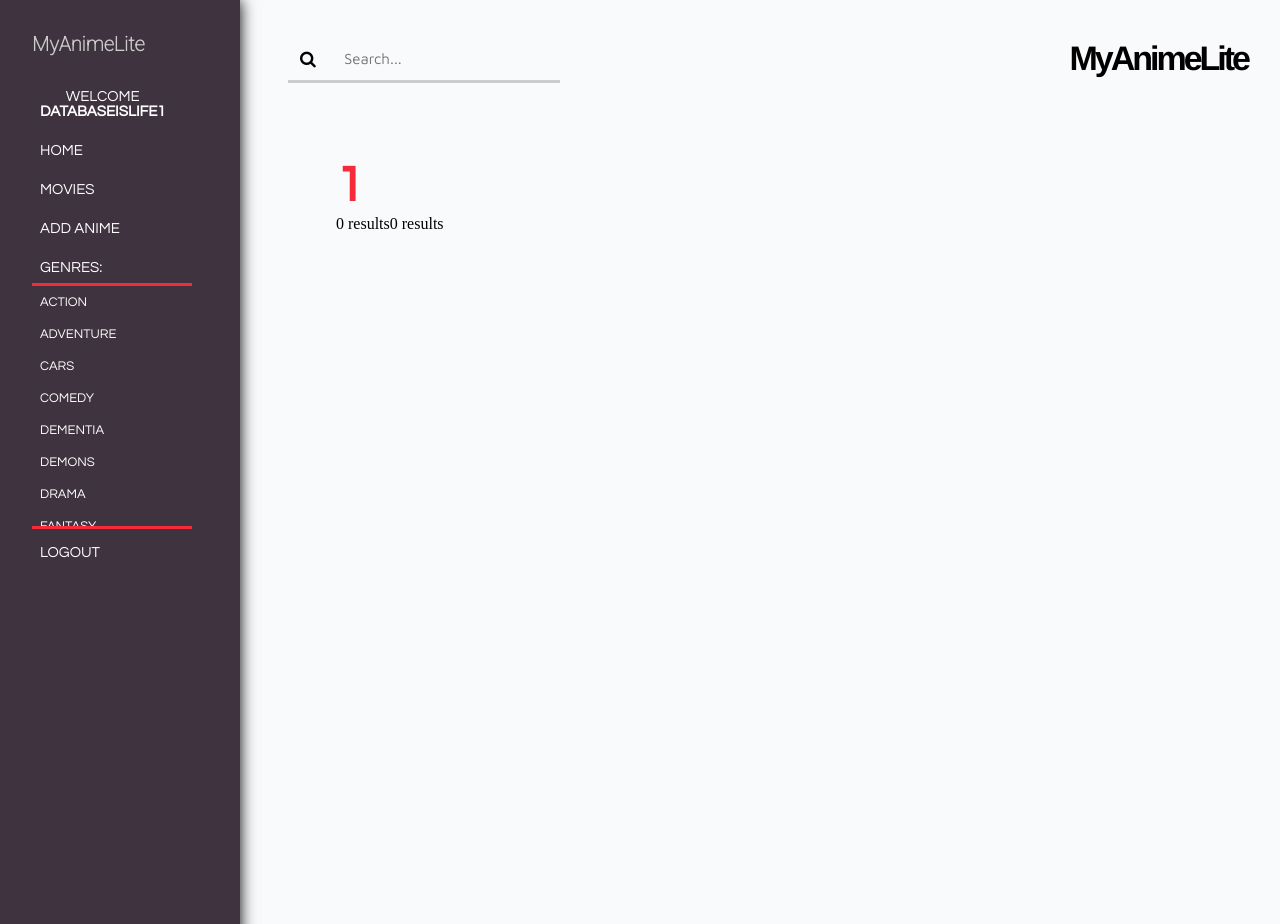
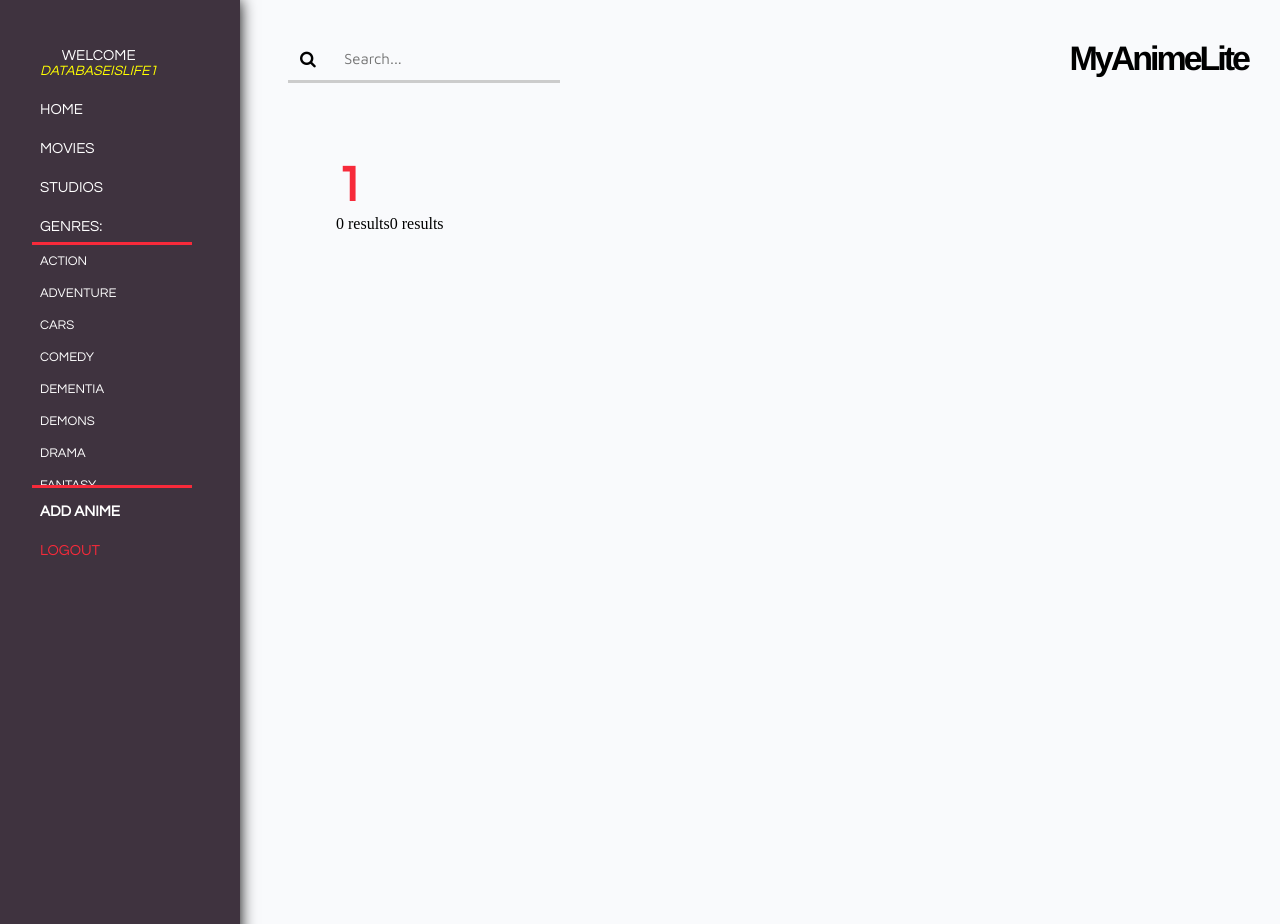
Before and after one commit to justinealvaro15/my-anime-lite, a PHP site: page /user/CategoryPage.php in a window 1280 px wide; the page is wider, and only the part inside the window is pictured. Run offline with PHP 8.4, Linux system fonts and the light colour scheme; a user stored in the database is signed in; data comes from the database, SQL or seed files in the repository.

Commit message:
Sidenav edits

```diff
--- a/user/CategoryPage.php
+++ b/user/CategoryPage.php
@@ -11,7 +11,7 @@
 <title>MyAnimeLite</title>
 <!-----------------------THE HEAD ------------------------>
 <header>
-	<div class="searchbar"><form action="SearchPage.php" method="post">
+	<div class="searchbar"><form action="searchpage.php" method="post">
 		<button type="submit"><i class="fa fa-search"></i></button>
 		<input type="text" placeholder="Search..." name="input" value="">
 
@@ -21,13 +21,14 @@
 </head>
 
 <div class="sidenav">
-	<h2>MyAnimeLite</h2>
+	<center>
 	<?php  if (isset($_SESSION['username'])) : ?>
-		<a>Welcome <strong><?php echo $_SESSION['username']; ?></strong></a>
+		<a>Welcome <?php echo "<i class='username'>".$_SESSION['username']."</i>"; ?></a>
 	<?php endif ?>
 	<a href="HomeV2.php"> Home</a>
 	<a href="MoviesPage.php"> Movies</a>
-	<a href="AddAnime.php"> Add Anime</a>
+	<a href="StudiosPage.php"> Studios</a>
+
 	<a> Genres: </a>
 		<div class="dropdown-content">
 			<?php
@@ -44,8 +45,9 @@
 				}
 			?>
 		</div>
+	<strong><a href="AddAnime.php"> Add Anime</a></strong>
 	<?php  if (isset($_SESSION['username'])) : ?>
-		<a href="../index.php?logout='1'">logout</a>
+		<a id="logout" href="../index.php?logout='1'">logout</span></a>
 	<?php endif ?>
 </div>
 
@@ -86,11 +88,11 @@
 <footer></footer>
 </body>
 <script>
-	(function() {
+(function() {
 	    var allimgs = document.images;
 	    for (var i = 0; i < allimgs.length; i++) {
 	        allimgs[i].onerror = function() {
-	            this.style.visibility = "hidden"; // Other elements aren't affected.
+	            this.style.content = "url('no_logo.jpg')"; // Other elements aren't affected.
 	        }
 	    }
 	})();
```
